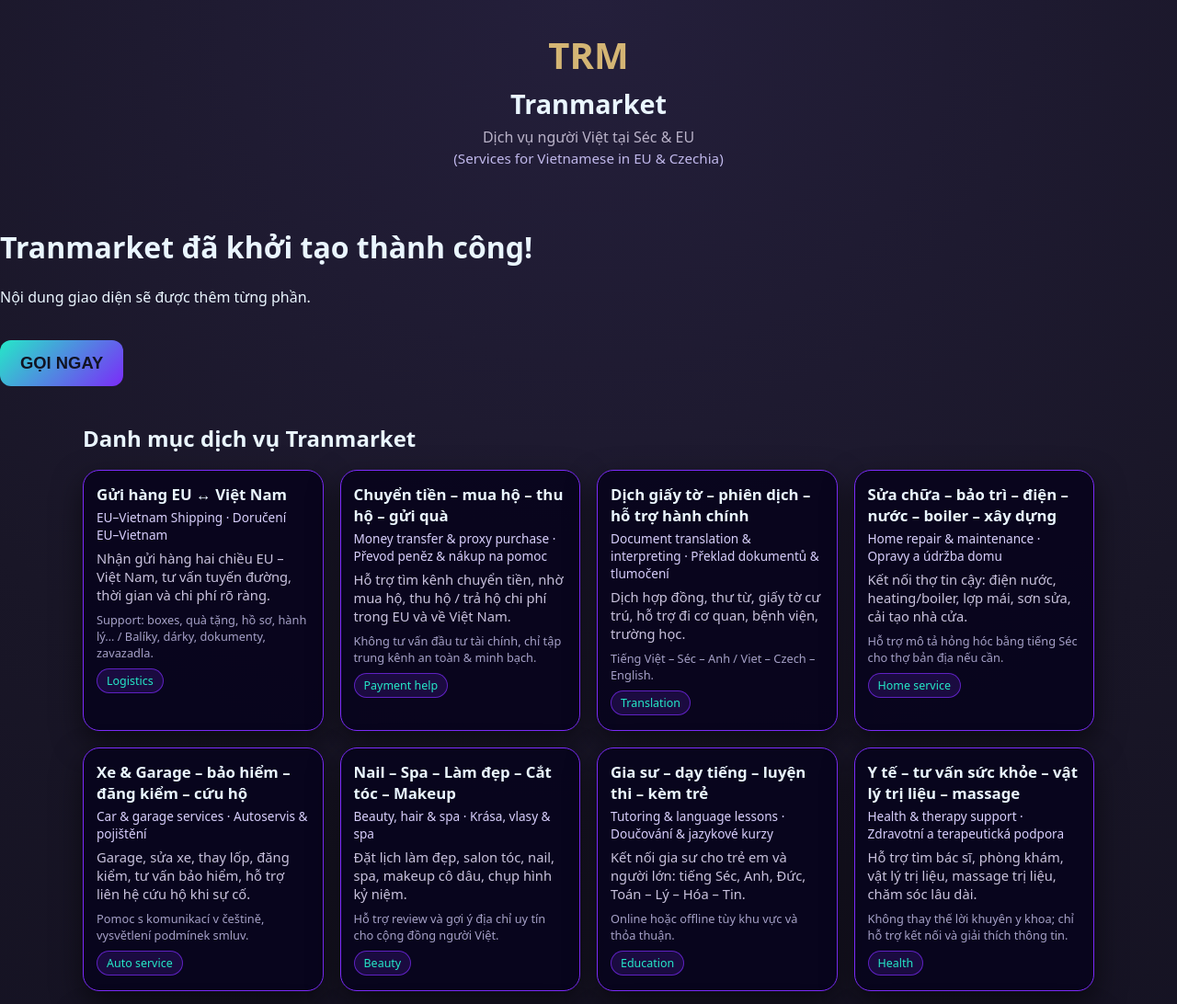
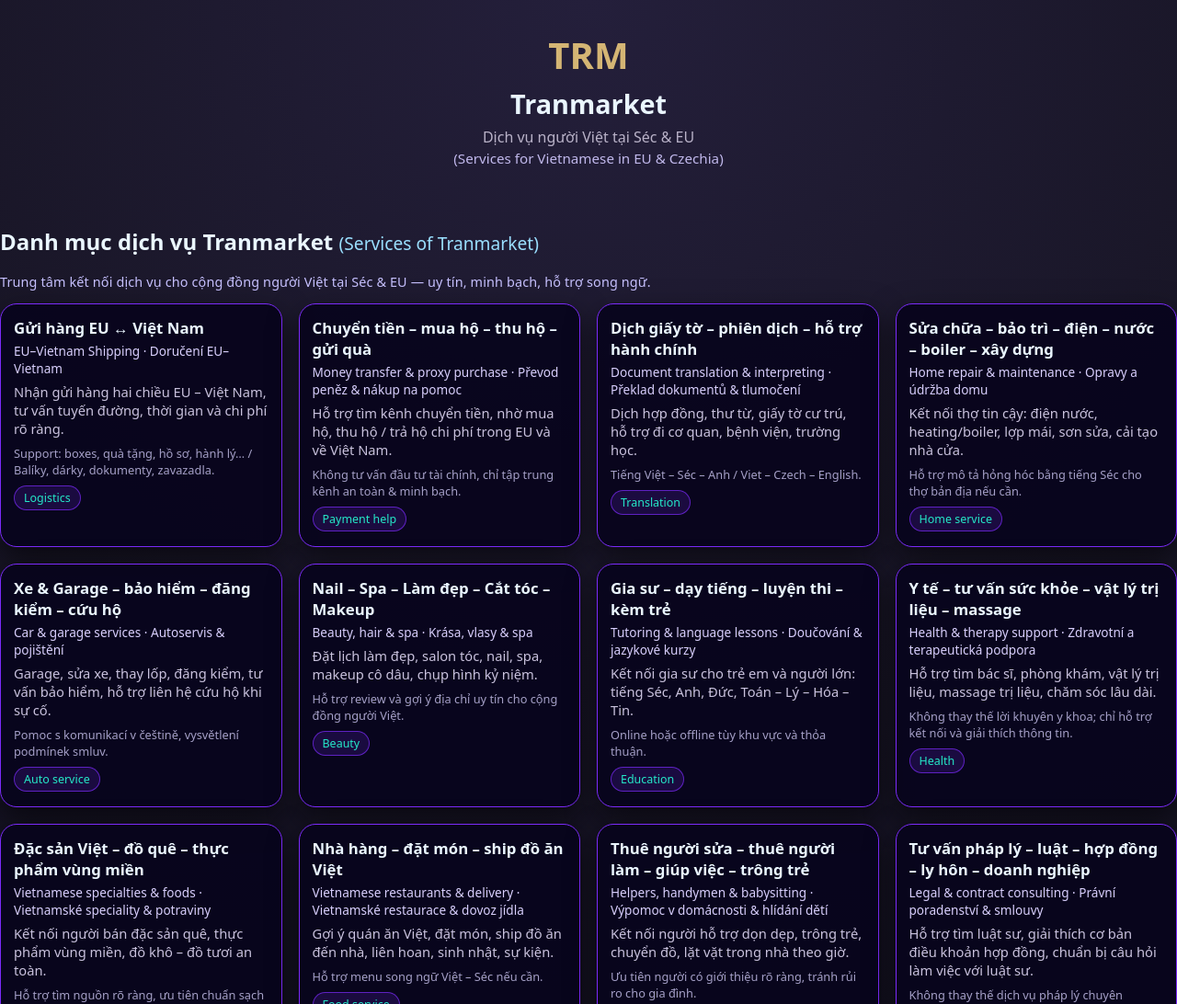
Before and after one commit to Tran682025/Tranmarket, a plain HTML site: page index.html in a window 1280 px wide. Shown: the top 1092 px of the page at 92% size. Drawn offline with Linux system fonts and the light colour scheme.

Commit message:
Update index.html

```diff
--- a/index.html
+++ b/index.html
@@ -15,12 +15,16 @@
   </div>
 </div>
 
-  <h1>Tranmarket đã khởi tạo thành công!</h1>
-  <p>Nội dung giao diện sẽ được thêm từng phần.</p>
+ <h2 class="trm-section-title">
+  Danh mục dịch vụ Tranmarket
+  <span style="font-size:0.8em; font-weight:500; color:#9adfff;">
+    (Services of Tranmarket)
+  </span>
+</h2>
 
-  <button class="trm-btn trm-btn-primary">GỌI NGAY</button>
-<section class="trm-services">
-  <h2 class="trm-section-title">Danh mục dịch vụ Tranmarket</h2>
+<p style="margin-top:6px; color:#c7c1ff; font-size:0.9rem; letter-spacing:0.01em;">
+  Trung tâm kết nối dịch vụ cho cộng đồng người Việt tại Séc &amp; EU — uy tín, minh bạch, hỗ trợ song ngữ.
+</p>
 
   <div class="trm-services-grid">
 
```
